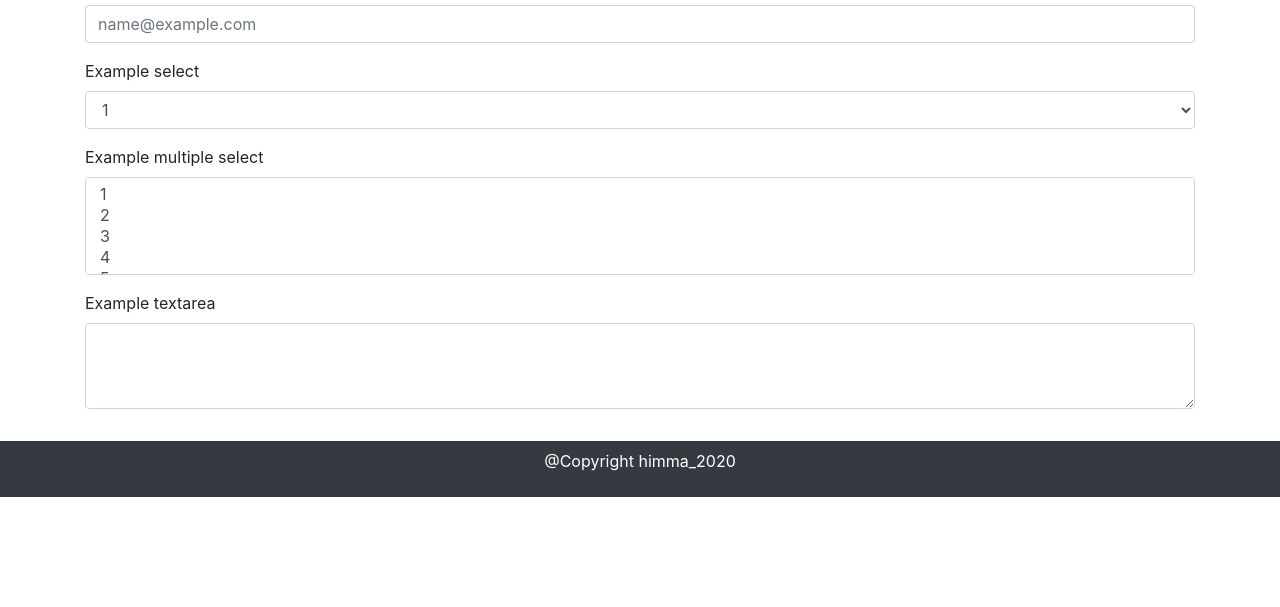
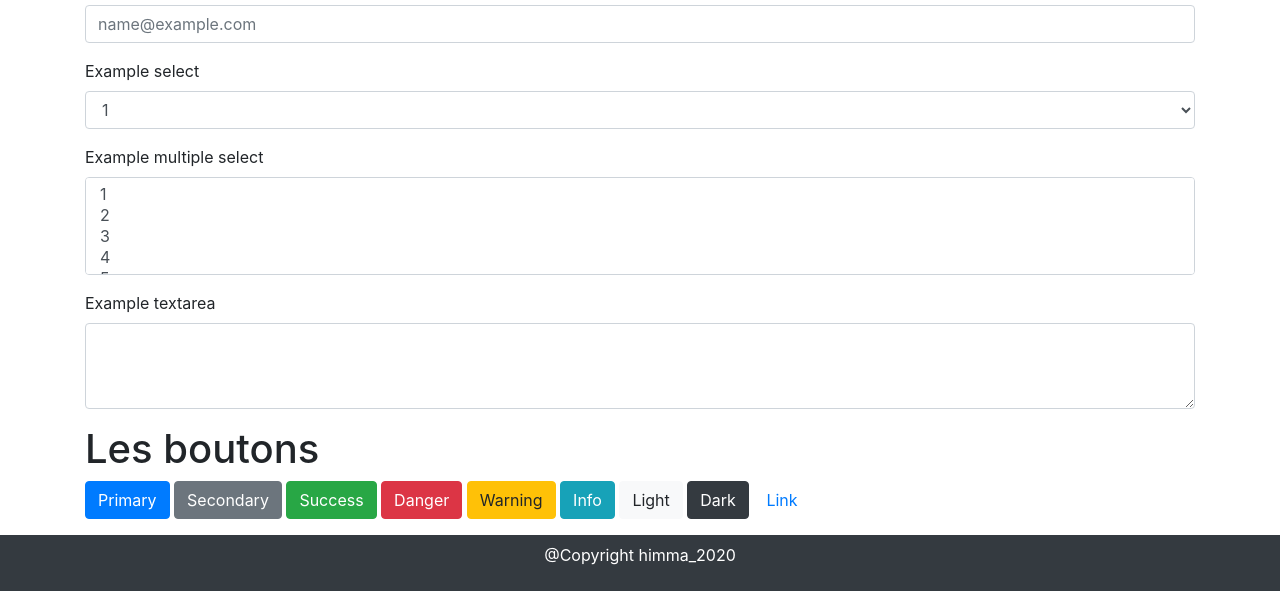
Before and after one commit to MouhamedMGGueye/projet1, a plain HTML site: page index.html in a window 1280 px wide. Shown: the part 463-1070 px from the top of the page. Before the commit the page ends 976 px from the top, so only its background shows below. Drawn offline with Linux system fonts and the light colour scheme.

Commit message:
quatrieme modification

```diff
--- a/index.html
+++ b/index.html
@@ -102,6 +102,20 @@
   </div>
 </div>
   </div>
+
+  <div>
+    <h1>Les boutons</h1>
+    <button type="button" class="btn btn-primary">Primary</button>
+<button type="button" class="btn btn-secondary">Secondary</button>
+<button type="button" class="btn btn-success">Success</button>
+<button type="button" class="btn btn-danger">Danger</button>
+<button type="button" class="btn btn-warning">Warning</button>
+<button type="button" class="btn btn-info">Info</button>
+<button type="button" class="btn btn-light">Light</button>
+<button type="button" class="btn btn-dark">Dark</button>
+
+<button type="button" class="btn btn-link">Link</button>
+  </div>
   </div>
 </main>
 
```
